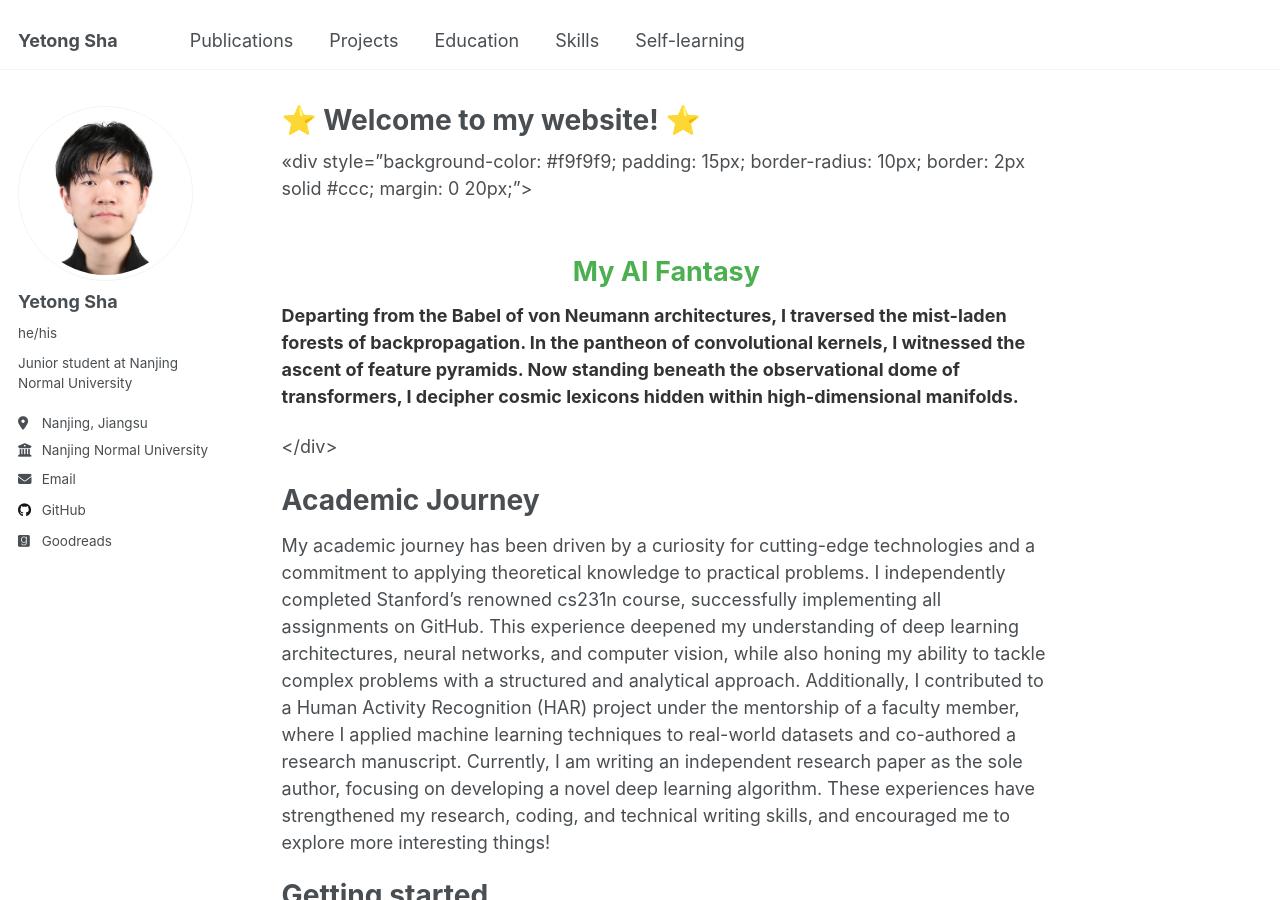
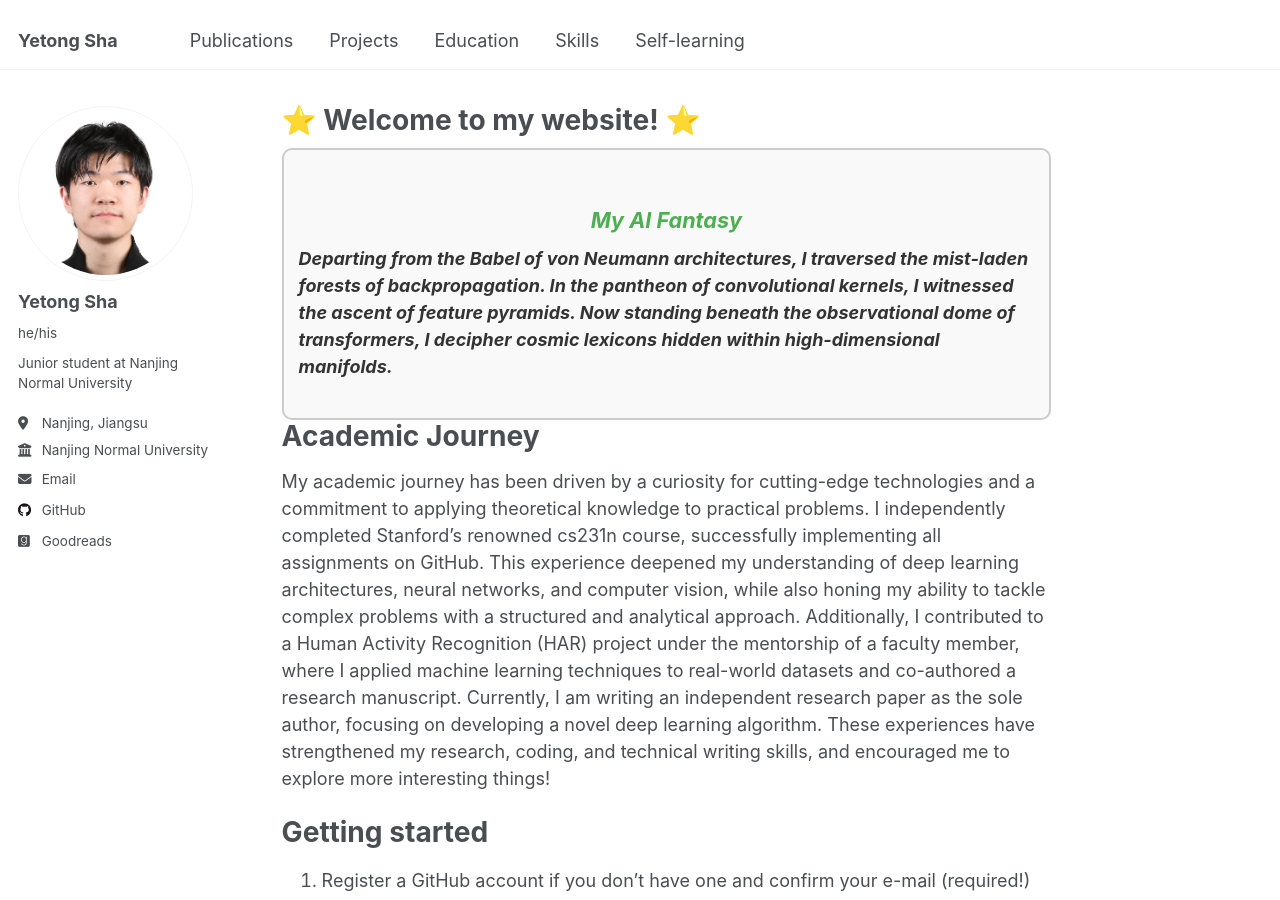
Before and after one commit to aautomataa/aautomataa.github.io, a Jekyll site: the page built from _pages/about.md, in a window 1280 px wide and 900 px high. Built offline with Jekyll 4.4.1, drawn with Linux system fonts in a browser that asks for light colours.

Commit message:
Update about.md

```diff
--- a/_pages/about.md
+++ b/_pages/about.md
@@ -8,11 +8,11 @@ redirect_from:
 ---
 
 
-<<div style="background-color: #f9f9f9; padding: 15px; border-radius: 10px; border: 2px solid #ccc; margin: 0 20px;">
-  <h3 style="text-align: center; color: #4CAF50; font-size: 1.5em;">
+<div style="background-color: #f9f9f9; padding: 15px; border-radius: 10px; border: 2px solid #ccc;">
+  <h3 style="text-align: center; color: #4CAF50; font-size: 1.2em; font-style: italic;">
     My AI Fantasy
   </h3>
-  <p style="font-weight: bold; font-size: 1em; color: #333;">
+  <p style="font-weight: bold; font-size: 1em; color: #333; font-style: italic;">
     Departing from the Babel of von Neumann architectures, I traversed the mist-laden forests of backpropagation. In the pantheon of convolutional kernels, I witnessed the ascent of feature pyramids. Now standing beneath the observational dome of transformers, I decipher cosmic lexicons hidden within high-dimensional manifolds.
   </p>
 </div>
```
